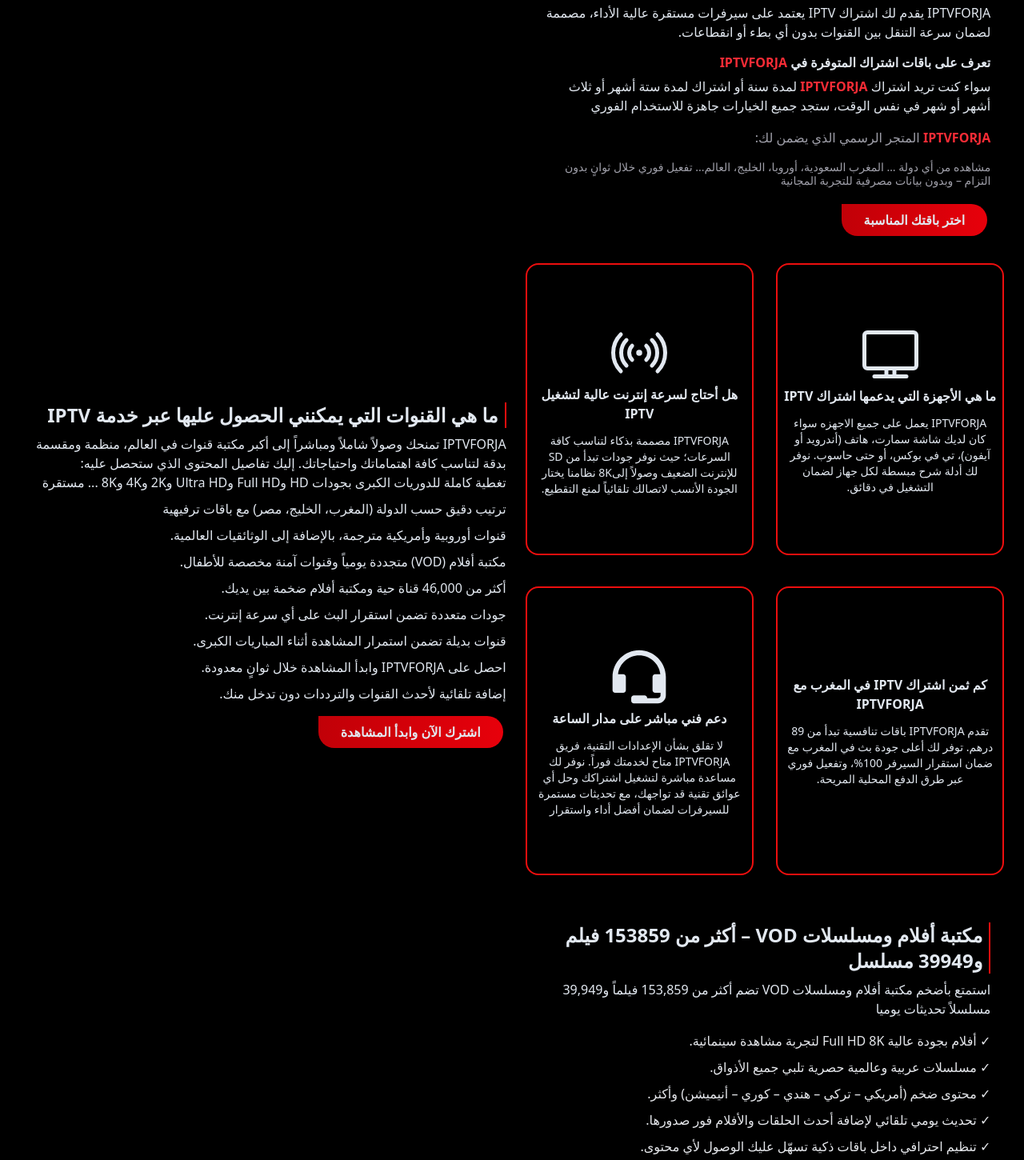
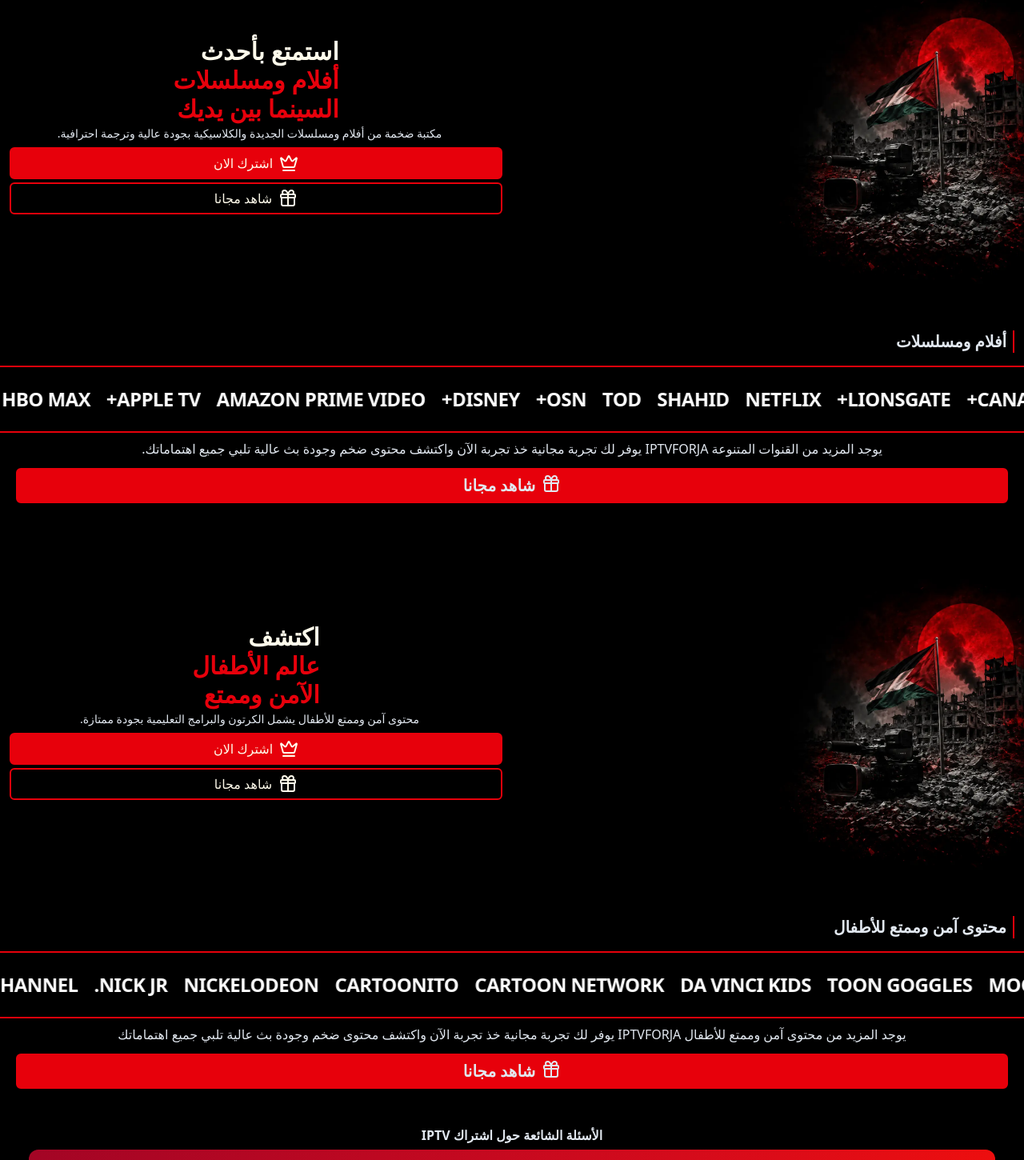
Before and after one commit to youssefiptv936-48/IptvForja, a Next.js app: page / in a window 1280 px wide. Shown: the part 3043-4493 px from the top of the page at 80% size. Built offline with nearby package versions, Linux system fonts and the light colour scheme.

Commit message:
tttttttt

```diff
--- a/src/app/Data_Home/HomeContent.ts
+++ b/src/app/Data_Home/HomeContent.ts
@@ -11,7 +11,7 @@
       "بدون تأخير (No Delay) شاهد الأهداف واللقطات الحاسمة في نفس اللحظة.",
       "جميع القنوات الرياضية beIN Sports و SSC والقنوات العالمية والعربية في مكان واحد.",
       "تقنية Anti-Freeze استقرار عالي يضمن مشاهدة سلسة طوال المباراة.",
-      "دعم كامل للأجهزة يعمل على Smart TV و Android و iPhone و Fire Stick وجميع التطبيقات."
+      "دعم كامل للأجهزة يعمل على Smart TV و Android و iPhone و Fire Stick وجميع التطبيقات.",
     ],
 
     footer_description:
@@ -26,14 +26,15 @@
       "Anti Freeze",
       "IPTV رياضي",
       "قنوات رياضية",
-      "بث بدون تقطيع"
-    ]
+      "بث بدون تقطيع",
+    ],
   },
-sports:{
-   alt:"واجهة تشغيل أفضل اشتراك IPTV في المغرب 2026 بجودة عالية وسيرفرات ثابتة",
-   title:["استمتع باقوى","البث المباشر","مباريات اليوم"],
-   paragraph:"جميع القنوات الرياضيه العالميه بجوده عاليه وثبات قوي بدون تقطيع",
-   titlechannel:"قنوات رياضيه عالميه",
+  sports: {
+    alt: "واجهة تشغيل أفضل اشتراك IPTV في المغرب 2026 بجودة عالية وسيرفرات ثابتة",
+    title: ["استمتع باقوى", "البث المباشر", "مباريات اليوم"],
+    paragraph:
+      "جميع القنوات الرياضيه العالميه بجوده عاليه وثبات قوي بدون تقطيع",
+    titlechannel: "قنوات رياضيه عالميه",
     channel: [
       { title: "beIN SPORTS" },
       { title: "SSC Sports" },
@@ -50,17 +51,18 @@
       { title: "RMC Sport" },
       { title: "Ziggo Sport" },
       { title: "Eleven Sports" },
-   { title: "" }
+      { title: "" },
     ],
-   parachannel:"يوجد المزيد من القنوات المتنوعة IPTVFORJA يوفر لك تجربة مجانية خذ تجربة الآن واكتشف محتوى ضخم وجودة بث عالية تلبي جميع اهتماماتك."
-
+    parachannel:
+      "يوجد المزيد من القنوات المتنوعة IPTVFORJA يوفر لك تجربة مجانية خذ تجربة الآن واكتشف محتوى ضخم وجودة بث عالية تلبي جميع اهتماماتك.",
   },
   /********************************************** */
-news:{
+  news: {
     alt: "تابع آخر الأخبار العالمية والمحلية لحظة بلحظة من أشهر القنوات الإخبارية.",
-title:["تابع أهم","الأخبار اليوم","لحظة بلحظة"],
-paragraph: "تابع آخر الأخبار العالمية والمحلية لحظة بلحظة من أشهر القنوات الإخبارية.",
-titlechannel:"قنوات إخبارية عالمية",
+    title: ["تابع أهم", "الأخبار اليوم", "لحظة بلحظة"],
+    paragraph:
+      "تابع آخر الأخبار العالمية والمحلية لحظة بلحظة من أشهر القنوات الإخبارية.",
+    titlechannel: "قنوات إخبارية عالمية",
     channela: [
       // القنوات العربية
       { title: "Al Jazeera" },
@@ -89,82 +91,91 @@
       { title: "NHK World-Japan" },
       { title: "CGTN" },
       { title: "ABC News" },
-  { title: "CBS News" }
-]
+      { title: "CBS News" },
+       { title: "" },
+    ],
+  },
+  movies: {
+    alt: "مكتبة ضخمة من الأفلا المسلسلات الجديدة والكلاسيكية بجودة عالية وترجمة احترافية.",
+    title: ["استمتع بأحدث", "أفلام ومسلسلات", "السينما بين يديك"],
+
+    paragraph:
+      "مكتبة ضخمة من أفلام ومسلسلات الجديدة والكلاسيكية بجودة عالية وترجمة احترافية.",
+      titlechannel:"أفلام ومسلسلات",
+     channel: [
+  { title: "Netflix" },
+  { title: "Shahid" },
+  { title: "TOD" },
+  { title: "OSN+" },
+  { title: "Disney+" },
+  { title: "Amazon Prime Video" },
+  { title: "Apple TV+" },
+  { title: "HBO Max" },
+  { title: "Paramount+" },
+  { title: "StarzPlay" },
+  { title: "WATCH IT" },
+  { title: "Yango Play" },
+  { title: "Viu" },
+  { title: "Noor Play" },
+  { title: "Weyyak" },
+  { title: "MUBI" },
+  { title: "Rakuten TV" },
+  { title: "Crunchyroll" },
+  { title: "Canal+" },
+  { title: "Lionsgate+" },
+  { title: "" }
+],
+ parachannel:
+      "يوجد المزيد من أفلام ومسلسلات المتنوعة IPTVFORJA يوفر لك تجربة مجانية خذ تجربة الآن واكتشف محتوى ضخم وجودة بث عالية تلبي جميع اهتماماتك.",
+  },
+
+
+
+
+  kids: {
+    alt: "محتوى آمن وممتع للأطفال يشمل الكرتون والبرامج التعليمية بجودة ممتازة.",
+    title: ["اكتشف","عالم الأطفال","الآمن وممتع"],
+
+    paragraph:
+      "محتوى آمن وممتع للأطفال يشمل الكرتون والبرامج التعليمية بجودة ممتازة.",
+      titlechannel:"محتوى آمن وممتع للأطفال",
+      channel: [
+  { title: "Cartoon Network" },
+  { title: "Cartoonito" },
+  { title: "Nickelodeon" },
+  { title: "Nick Jr." },
+  { title: "Disney Channel" },
+  { title: "Disney Junior" },
+  { title: "Disney XD" },
+  { title: "BabyTV" },
+  { title: "Boomerang" },
+  { title: "Spacetoon" },
+  { title: "Majid Kids" },
+  { title: "MBC3" },
+  { title: "Baraem" },
+  { title: "Jeem TV" },
+  { title: "Toyor Al Janah" },
+  { title: "Toyor Baby" },
+  { title: "Karamish" },
+  { title: "Sana Kids" },
+  { title: "Nicktoons" },
+  { title: "TeenNick" },
+  { title: "Disney+" },
+  { title: "Netflix Kids" },
+  { title: "YouTube Kids" },
+  { title: "Noggin" },
+  { title: "Kidoodle.TV" },
+  { title: "HappyKids" },
+  { title: "PBS Kids" },
+  { title: "Moonbug Kids" },
+  { title: "Toon Goggles" },
+  { title: "Da Vinci Kids" },
+  { title: "" }
+],
+parachannel:"يوجد المزيد من محتوى آمن وممتع للأطفال IPTVFORJA يوفر لك تجربة مجانية خذ تجربة الآن واكتشف محتوى ضخم وجودة بث عالية تلبي جميع اهتماماتك"
+
 
   },
-  movies: {
-    title: "أحدث الأفلام العالمية والعربية",
 
-    description:
-      "مكتبة ضخمة من الأفلام الجديدة والكلاسيكية بجودة عالية وترجمة احترافية.",
 
-    features: [
-      "أفلام أكشن",
-      "أفلام رعب",
-      "أفلام Netflix",
-      "أفلام عربية",
-      "جودة Full HD"
-    ]
-  },
-
-  series: {
-    title: "أفضل المسلسلات العالمية والتركية",
-
-    description:
-      "استمتع بمشاهدة أحدث الحلقات والمسلسلات الحصرية بدون إعلانات مزعجة.",
-
-    features: [
-      "مسلسلات تركية",
-      "مسلسلات Netflix",
-      "مسلسلات عربية",
-      "تحديث يومي",
-      "جودة عالية"
-    ]
-  },
-
-  newsa: {
-    title: "قنوات إخبارية مباشرة",
-
-    description:
-      "تابع آخر الأخبار العالمية والمحلية لحظة بلحظة من أشهر القنوات الإخبارية.",
-
-    features: [
-      "Al Jazeera",
-      "Sky News",
-      "France 24",
-      "العربية",
-      "بث مباشر"
-    ]
-  },
-
-  kids: {
-    title: "قنوات الأطفال والترفيه",
-
-    description:
-      "محتوى آمن وممتع للأطفال يشمل الكرتون والبرامج التعليمية بجودة ممتازة.",
-
-    features: [
-      "Cartoon Network",
-      "MBC3",
-      "Spacetoon",
-      "Disney Channel",
-      "محتوى آمن"
-    ]
-  },
-
-  animal: {
-    title: "قنوات الحيوانات والطبيعة",
-
-    description:
-      "استكشف عالم الحيوانات والطبيعة مع أشهر القنوات الوثائقية العالمية.",
-
-    features: [
-      "National Geographic",
-      "Animal Planet",
-      "Discovery",
-      "وثائقيات الطبيعة",
-      "جودة HD"
-    ]
-  }
 };
--- a/src/app/components/HtmlTools/Grid.tsx
+++ b/src/app/components/HtmlTools/Grid.tsx
@@ -86,7 +86,7 @@
         {parachannel}
 
       </p>
-    <div className="w-full px-5  ">
+    <div className="w-full px-5 h-a  ">
         <Link
         href="/freetrial"
         className="py-1.5  w-full mt-1 rounded-md border-2 text-xl text-slate-200 font-bold bg-red-600 border-red-600 flex justify-center gap-2"
--- a/src/app/page.tsx
+++ b/src/app/page.tsx
@@ -66,6 +66,8 @@
 export default function Home() {
   const { sports } = homeContent;
   const {news} = homeContent;
+   const {movies} = homeContent;
+    const {kids} = homeContent;
   const faqData = (HomeSchema["@graph"][1] as { mainEntity: FAQEntity[] })
     .mainEntity;
   return (
@@ -82,143 +84,14 @@
 
       <Grid alt={sports.alt} src="/images/sanae.png" title={sports.title} paragraph={sports.paragraph} titlechannel={sports.titlechannel} channelsports={sports.channel} parachannel={sports.parachannel} />
       <Grid alt={news.alt} src="/images/ghazza.webp" title={news.title} paragraph={news.paragraph} titlechannel={news.titlechannel} channelsports={news.channela} parachannel={sports.parachannel} />
+       <Grid alt={movies.alt} src="/images/ghazza.webp" title={movies.title} paragraph={movies.paragraph} titlechannel={movies.titlechannel} channelsports={movies.channel} parachannel={sports.parachannel} />
+       <Grid alt={kids.alt} src="/images/ghazza.webp" title={kids.title} paragraph={kids.paragraph} titlechannel={kids.titlechannel} channelsports={kids.channel} parachannel={kids.parachannel} />
 
 
 
 
-      <Menu_right title={faqData[0]?.name}>
-        <P>{faqData[0]?.acceptedAnswer?.text}</P>
-        <H2>
-          تعرف على باقات اشتراك المتوفرة في <IptvForja />
-        </H2>
-        <P>
-          سواء كنت تريد اشتراك <IptvForja_P /> لمدة سنة أو اشتراك لمدة ستة أشهر
-          أو ثلاث أشهر أو شهر في نفس الوقت، ستجد جميع الخيارات جاهزة للاستخدام
-          الفوري
-        </P>
-        <H2Gray>
-          <IptvForja /> المتجر الرسمي الذي يضمن لك:
-        </H2Gray>
-        <PGray>
-          مشاهده من أي دولة … المغرب السعودية، أوروبا، الخليج، العالم... تفعيل
-          فوري خلال ثوانٍ بدون التزام – وبدون بيانات مصرفية للتجربة المجانية
-        </PGray>
-        <ButtonRed
-          href="/Subscriptions"
-          LinkText="اختر باقتك المناسبة"
-        ></ButtonRed>
-      </Menu_right>
-      {/* --- القسم الثاني: Menu_left --- */}
-      <Menu_left
-        title={faqData[1]?.name}
-        description={faqData[1]?.acceptedAnswer?.text}
-        li_1="تغطية كاملة للدوريات الكبرى بجودات  HD وFull HD وUltra HD و2K و4K و8K ... مستقرة"
-        li_2="ترتيب دقيق حسب الدولة (المغرب، الخليج، مصر) مع باقات ترفيهية"
-        li_3="قنوات أوروبية وأمريكية مترجمة، بالإضافة إلى الوثائقيات العالمية."
-        li_4="مكتبة أفلام (VOD) متجددة يومياً وقنوات آمنة مخصصة للأطفال."
-        li_5="أكثر من 46,000 قناة حية ومكتبة أفلام ضخمة بين يديك."
-        li_6="جودات متعددة تضمن استقرار البث على أي سرعة إنترنت."
-        li_7="قنوات بديلة تضمن استمرار المشاهدة أثناء المباريات الكبرى."
-        li_8="احصل على IPTVFORJA وابدأ المشاهدة خلال ثوانٍ معدودة."
-        li_9="إضافة تلقائية لأحدث القنوات والترددات دون تدخل منك."
-        buttonUrl={
-          <ButtonRed
-            href="/Subscriptions"
-            LinkText="اشترك الآن وابدأ المشاهدة"
-          />
-        }
-      >
-        <Section
-          title={faqData[2]?.name}
-          description={faqData[2]?.acceptedAnswer?.text}
-        >
-          <TvIcon />
-        </Section>
 
-        <Section
-          title={faqData[3]?.name}
-          description={faqData[3]?.acceptedAnswer?.text}
-        >
-          <Signal />
-        </Section>
 
-        <Section
-          title={faqData[4]?.name}
-          description={faqData[4]?.acceptedAnswer?.text}
-        ></Section>
-
-        <Section
-          title={faqData[5]?.name}
-          description={faqData[5]?.acceptedAnswer?.text}
-        >
-          <SupportIcon />
-        </Section>
-      </Menu_left>
-      {/* --- القسم الثالث: Menu_right (VOD) --- */}
-      <Menu_right title={faqData[6]?.name}>
-        <P>{faqData[6]?.acceptedAnswer?.text}</P>
-        <ul className=" flex flex-col h-72 justify-between">
-          <li>✓ أفلام بجودة عالية Full HD 8K لتجربة مشاهدة سينمائية.</li>
-          <li>✓ مسلسلات عربية وعالمية حصرية تلبي جميع الأذواق.</li>
-          <li>✓ محتوى ضخم (أمريكي – تركي – هندي – كوري – أنيميشن) وأكثر.</li>
-          <li>✓ تحديث يومي تلقائي لإضافة أحدث الحلقات والأفلام فور صدورها.</li>
-          <li>✓ تنظيم احترافي داخل باقات ذكية تسهّل عليك الوصول لأي محتوى.</li>
-          <li>✓ مكتبة VOD شاملة تضم آلاف العناوين المتجددة على مدار الساعة.</li>
-          <li>
-            ✓ سيرفرات قوية تضمن لك بثاً مستقراً وبدون أي تقطيع أثناء المشاهدة.
-          </li>
-          <li>
-            ✓ كل هذا ضمن أفضل اشتراك IPTV بجودة عالية وبدون تحميل أو انتظار.
-          </li>
-          <li>✓ دعم فني متواصل لضمان حصولك على أفضل تجربة ترفيهية متكاملة.</li>
-        </ul>
-        <ButtonRed
-          href="/Subscriptions"
-          LinkText="احصل على الوصول الكامل للمكتبة"
-        />
-      </Menu_right>
-      {/* --- القسم الرابع: Menu_left (Free Trial) --- */}
-      <Menu_left
-        title={faqData[7]?.name}
-        description={faqData[7]?.acceptedAnswer?.text}
-        li_1=""
-        li_2="✓ استمتع ببث مباشر فائق السرعة وبدون تقطيع حتى في أوقات الذروة والمباريات."
-        li_3="✓ تجربة مستخدم سلسة مع واجهة بسيطة تمكنك من التنقل بين الأقسام بسهولة."
-        li_4="✓ تقنيات بث حديثة تضمن لك استهلاكاً أقل للإنترنت مع الحفاظ على دقة الصورة"
-        li_5="✓ توافق تام مع جميع أجهزتك: (شاشات سمارت، هواتف، تي في بوكس، وحواسيب)."
-        li_6="✓ تحديثات تقنية دورية للسيرفرات لضمان بقاء الخدمة بأفضل أداء ممكن"
-        li_7="✓ نظام حماية وتشفير متطور يضمن لك خصوصية تامة وأماناً أثناء المشاهدة."
-        li_8="✓ تفعيل فوري للاشتراك بمجرد الطلب، مع وصول كامل لكافة المميزات والخصائص."
-        li_9="✓ دعم فني احترافي متوفر دائماً للإجابة على استفساراتك وحل أي مشكلة تقنية."
-        buttonUrl={
-          <ButtonRed
-            href="/freetrial"
-            LinkText="اطلب تجربتك بدون التزام الآن"
-          />
-        }
-      >
-        {/* البطاقة الأولى */}
-        <ArticleCard
-          title={faqData[8]?.name}
-          description={faqData[8]?.acceptedAnswer?.text}
-          ButtonUrl={
-            <ButtonRed href="/freetrial" LinkText="تجربه  IPTVFORJA مجانيه" />
-          }
-        >
-          <Rocket />
-        </ArticleCard>
-
-        {/* البطاقة الثانية */}
-        <ArticleCard
-          title={faqData[9]?.name}
-          description={faqData[9]?.acceptedAnswer?.text}
-          ButtonUrl={
-            <ButtonRed href="/freetrial" LinkText="جرب IPTVFORJA مجانا" />
-          }
-        >
-          <Bolt />
-        </ArticleCard>
-      </Menu_left>
 
       {/* --- الأسئلة الشائعة --- */}
       <div className="py-10 text-center   px-4">
```
Lines whose indentation alone changed are shown as unchanged.
